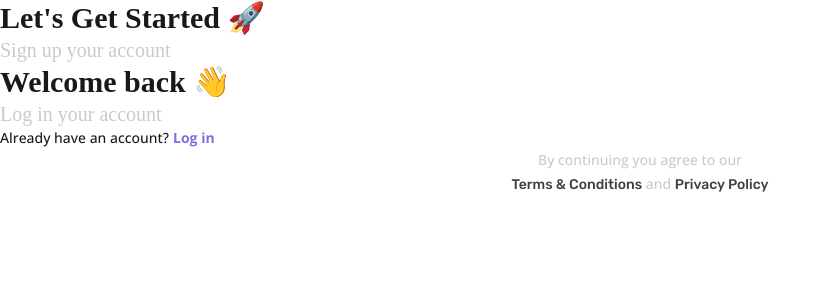
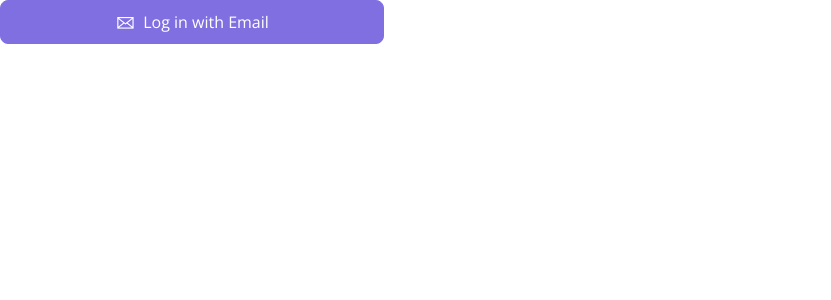
Before and after one commit to SadiaImran/PodVerse, a React (Vite) app in the folder podverse/: page / in a window 1280 px wide. Shown: the top 300 px of the page, without its empty margins (0-831 px from the left). Built offline with nearby package versions, Linux system fonts and the light colour scheme; a web font is replaced by a local one.

Commit message:
Reusable Button Component Done

```diff
--- a/podverse/src/App.jsx
+++ b/podverse/src/App.jsx
@@ -1,18 +1,17 @@
-import LetsGetStarted from "./components/comp-signup/LetsGetStarted"
-import WelcomeBack from "./components/comp-signin/WelcomeBack"
-import AlreadyHaveAnAccount from "./components/comp-signup/AlreadyHaveAnAccount"
-import TermsCondition from "./components/comp-signin/Terms&Conditions"
+import AuthButton from "./components/comp-signin/AuthButton";
 
 function App() {
-
   return (
     <>
-      <LetsGetStarted></LetsGetStarted>
-      <WelcomeBack></WelcomeBack>
-      <AlreadyHaveAnAccount></AlreadyHaveAnAccount>
-      <TermsCondition></TermsCondition>
+      <AuthButton
+        bgColor="bg-primary-500"
+        textColor="text-white"
+        borderColor="border-primary-500"
+        text="Log in with Email"
+        icon="&#128386;"
+      />
     </>
-  )
+  );
 }
 
-export default App
+export default App;
--- /dev/null
+++ b/podverse/src/components/comp-signin/AuthButton.jsx
@@ -0,0 +1,12 @@
+const AuthButton = ({ bgColor, textColor, borderColor, text, icon }) => {
+  return (
+    <div className="centered-div">
+      <button className={`inline-flex items-center justify-center gap-2 p-4 h-11 w-96 rounded-lg border ${borderColor} ${bgColor} ${textColor} text-base font-normal font-OpenSans leading-6`}>
+        <span className="h-5 w-5 font-bold flex items-center justify-center">{icon}</span>
+        <span>{text}</span>
+      </button>
+    </div>
+  );
+};
+
+export default AuthButton;
```
